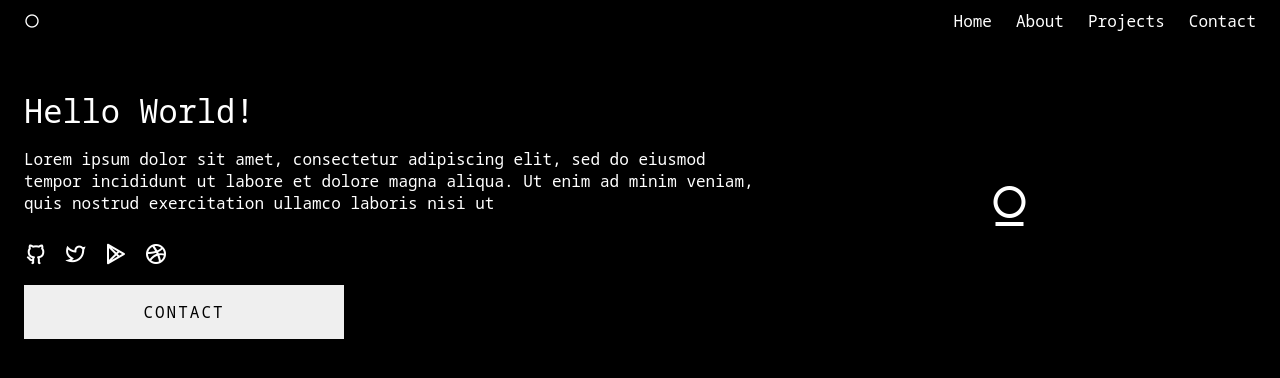
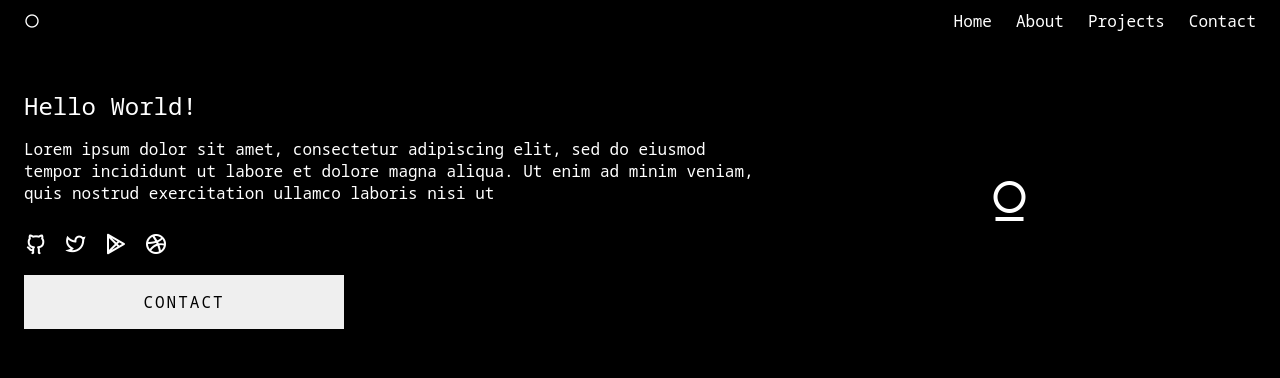
Before and after one commit to destructo570/portfolio-website, a React (Create React App) app: page / in a window 1280 px wide. Shown: the top 378 px of the page. Built offline with nearby package versions, Linux system fonts and the light colour scheme.

Commit message:
Update Hero.js

```diff
--- a/src/components/Hero/Hero.js
+++ b/src/components/Hero/Hero.js
@@ -4,7 +4,7 @@ import { HeroLinks } from "./HeroLinks";
 function Hero() {
   const contactHandler = () => {};
   return (
-    <figure className="hero">
+    <section className="hero">
       <div className="hero-img">
         <i className="ri-user-4-line ri-3x"></i>
       </div>
@@ -28,7 +28,7 @@ function Hero() {
           Contact
         </button>
       </div>
-    </figure>
+    </section>
   );
 }
 
```
